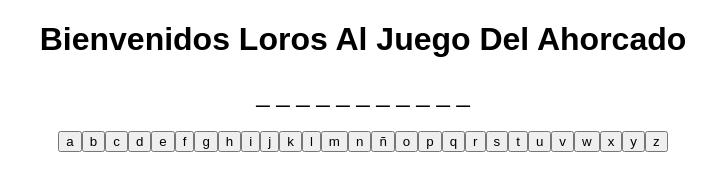
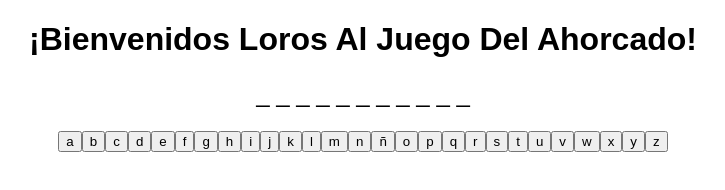
Before and after one commit to NicoSancheez/Juego-del-ahorcado, a plain HTML site: page index.html in a window 1280 px wide. Shown: the full height of the page, 277-1002 px from the left. Drawn offline with Linux system fonts and the light colour scheme.

Commit message:
¡horcado!

```diff
--- a/index.html
+++ b/index.html
@@ -8,7 +8,7 @@
 </head>
 <body>
     <header>
-    <h1>Bienvenidos Loros Al Juego Del Ahorcado</h1>
+    <h1>¡Bienvenidos Loros Al Juego Del Ahorcado!</h1>
 
     </header>
 
```
